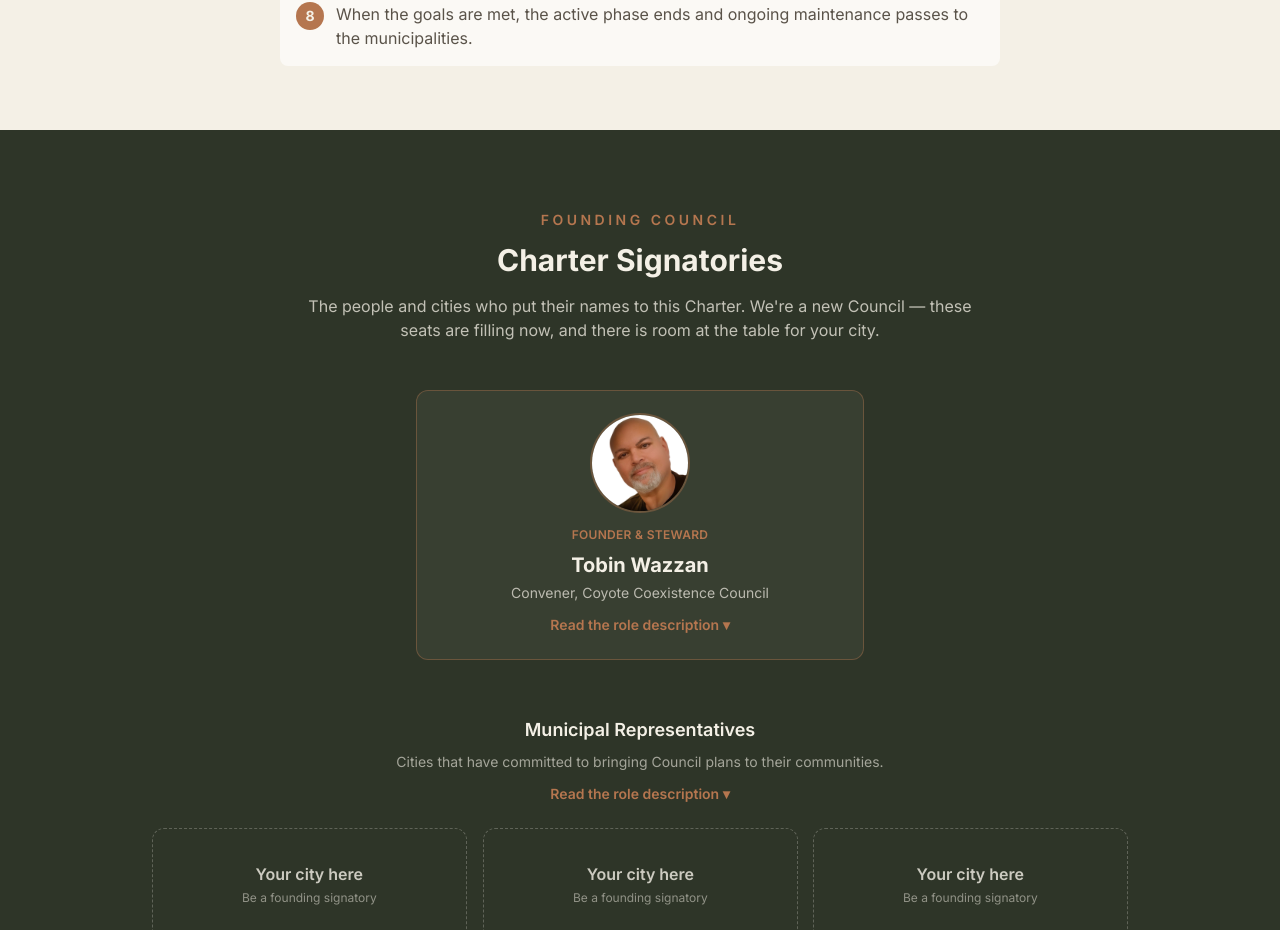
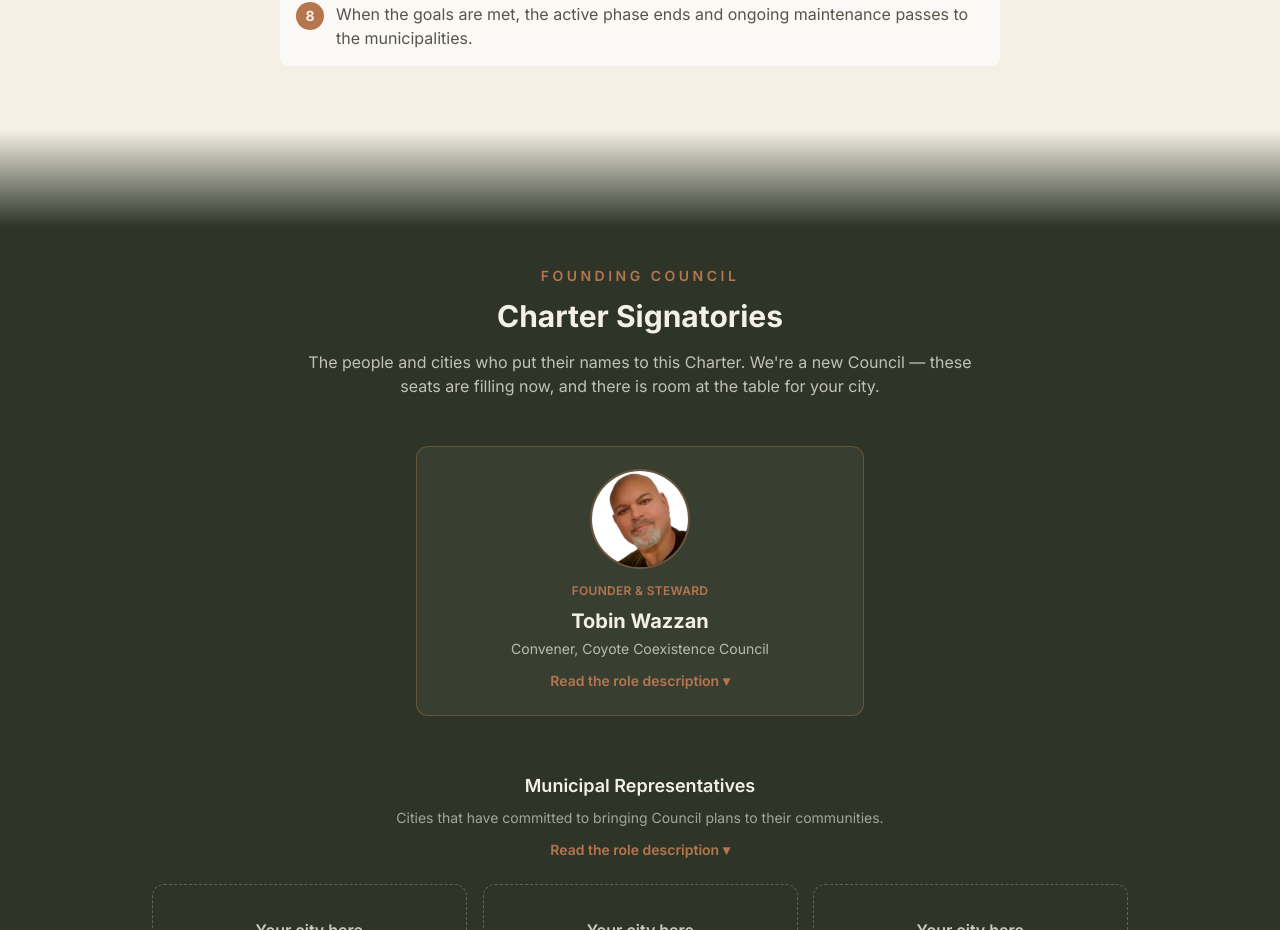
Before and after one commit to tobinwazzan/livingwithcoyotes, a Next.js app: page /charter in a window 1280 px wide. Shown: the part 2418-3348 px from the top of the page. Built offline with nearby package versions, Linux system fonts and the light colour scheme.

Commit message:
Charter: gradient fade into the Founding Council band (smoother light->dark transition)

```diff
--- a/app/charter/page.tsx
+++ b/app/charter/page.tsx
@@ -167,8 +167,15 @@ export default function CharterPage() {
         </ol>
       </div>
 
+      {/* Ease the light→dark transition so the Founding Council band doesn't
+          read as the page footer arriving early. */}
+      <div
+        aria-hidden="true"
+        className="h-24 bg-gradient-to-b from-surface to-dusk"
+      />
+
       {/* Founding Council / Signatories — the prominent named section */}
-      <section className="bg-dusk py-20 text-sand">
+      <section className="bg-dusk pb-20 pt-10 text-sand">
         <div className="mx-auto max-w-5xl px-6">
           <Reveal>
             <p className="text-center text-sm font-semibold uppercase tracking-[0.25em] text-clay">
```
